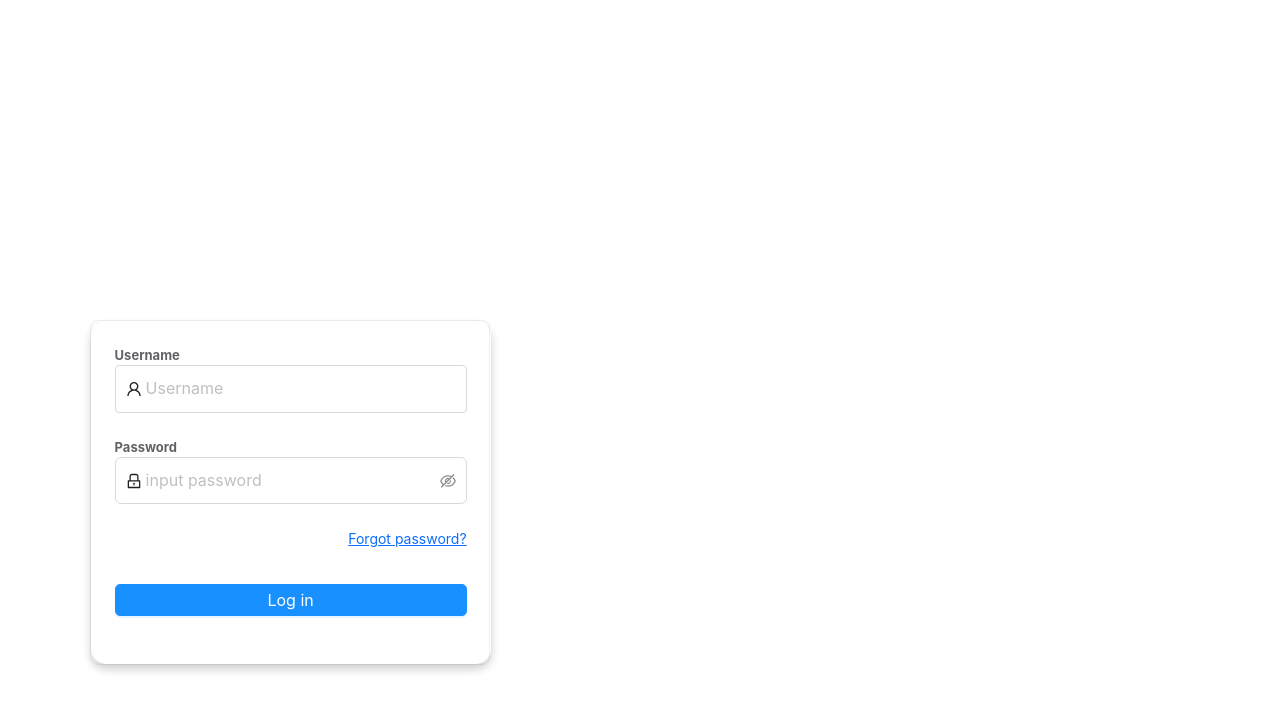
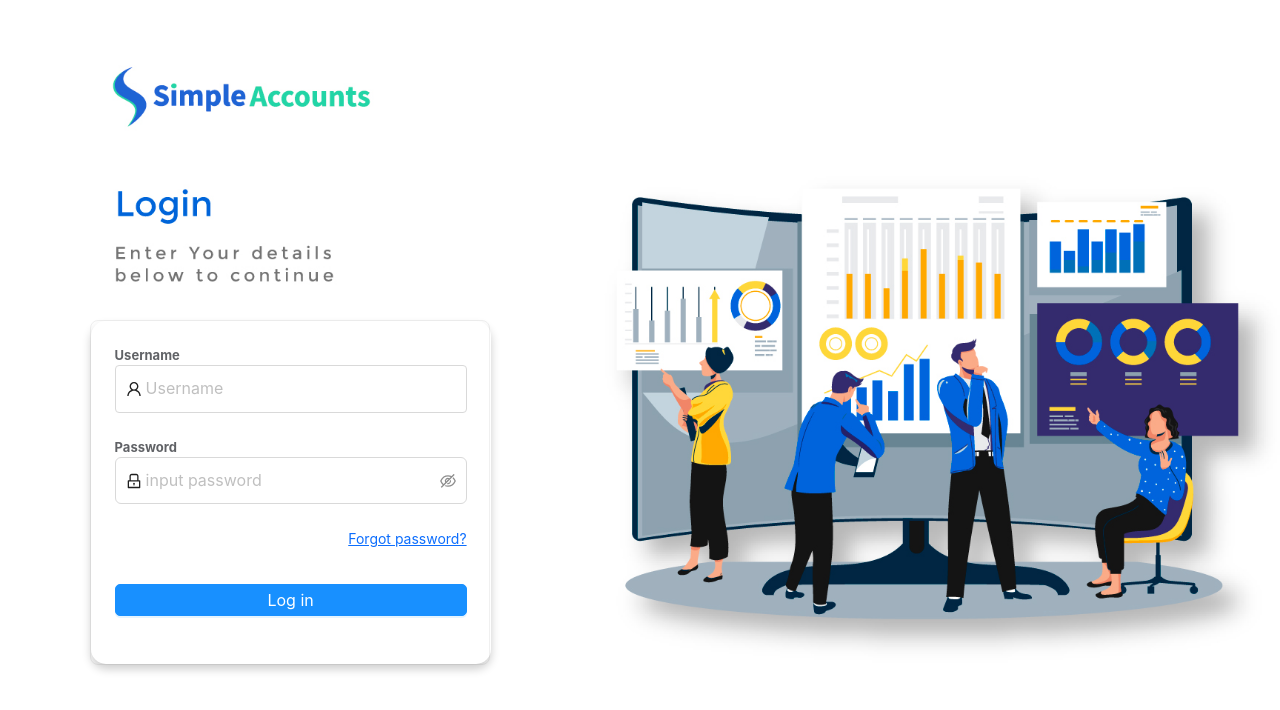
Before and after one commit to Ubaidkaladgi/simpleaccount, a React (Vite) app: page /login in a window 1280 px wide. Shown: the top 710 px of the page. Built offline with nearby package versions, Linux system fonts and the light colour scheme.

Commit message:
Login background image added

```diff
--- a/src/App.css
+++ b/src/App.css
@@ -6,7 +6,7 @@
 .App-header{
     min-height: 100vh;
     color: white;
-    /* background-image: url('images/login.jpg'); */
+    background-image: url('images/login.jpg');
     height: 90%;
     background-repeat: no-repeat;
     background-size: cover;
--- a/src/Dashboard/Dashboard.jsx
+++ b/src/Dashboard/Dashboard.jsx
@@ -300,7 +300,7 @@ const Dashboard = () => {
             style={{
               padding: 24,
               margin: 0,
-              minHeight: 450,
+              minHeight: 800,
               background: colorBgContainer,
               borderRadius: borderRadiusLG,
 
```
